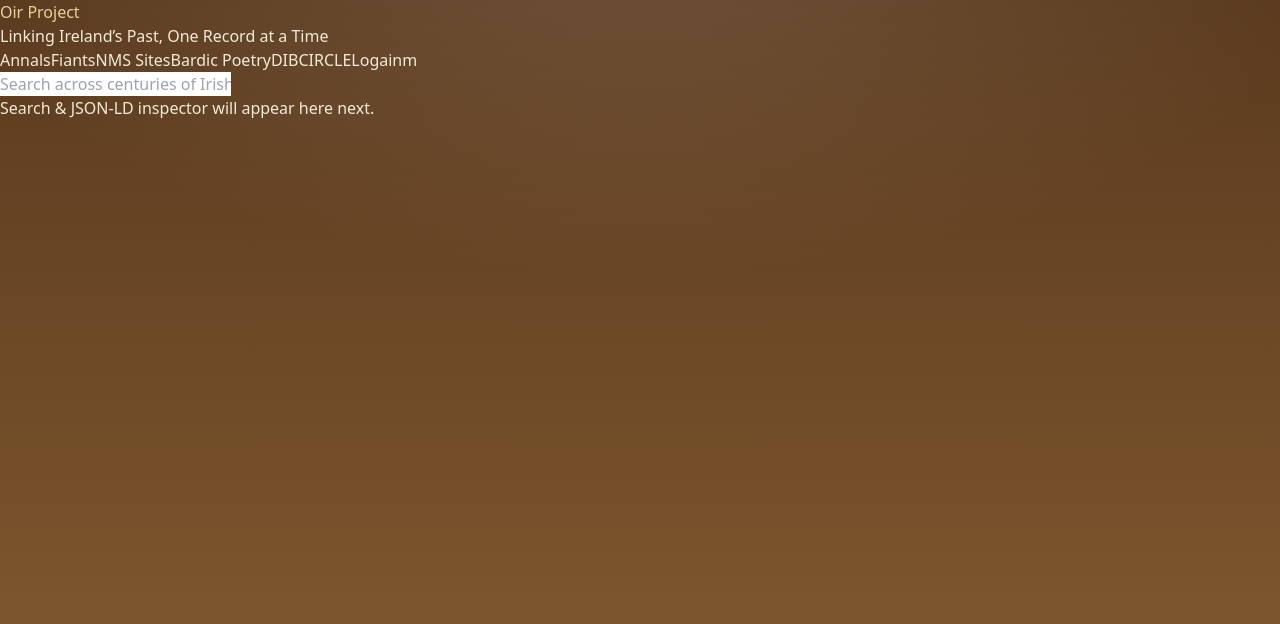
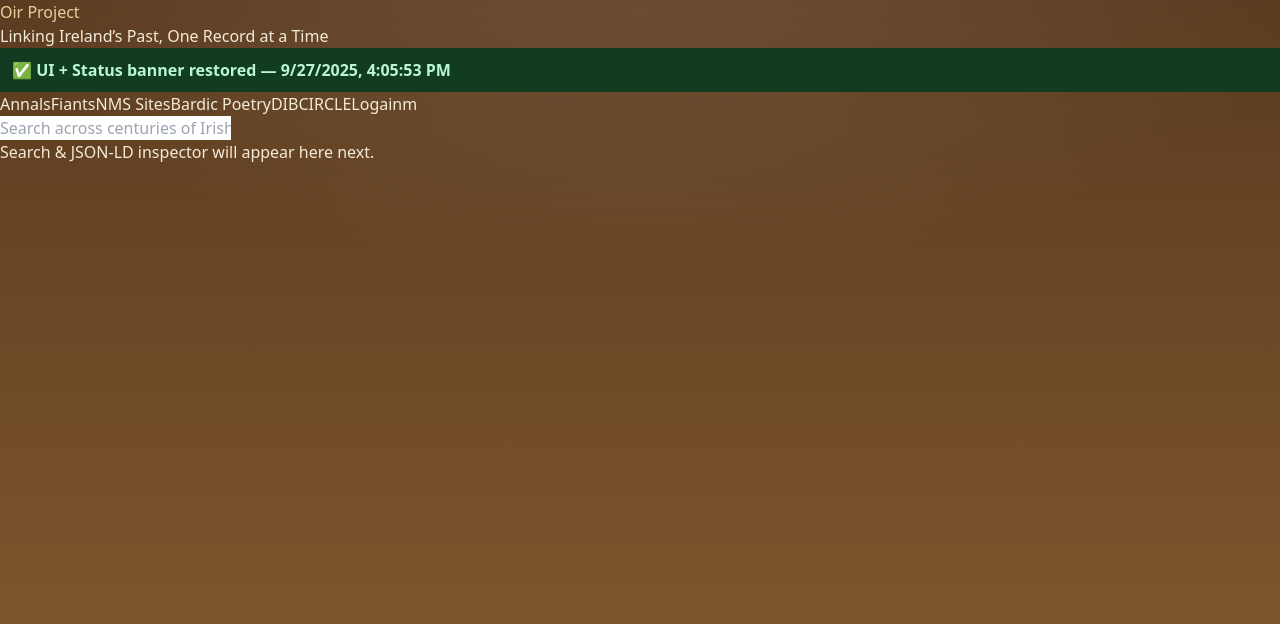
Before and after one commit to finantj/Oir-test-new, a Next.js app: page / in a window 1280 px wide. Shown: the top 624 px of the page. Built offline with nearby package versions, Linux system fonts and the light colour scheme.

Commit message:
feat(status): restore green step banner on landing page

```diff
--- /dev/null
+++ b/src/app/api/status/route.ts
@@ -0,0 +1,18 @@
+import fs from "node:fs/promises";
+import path from "node:path";
+
+export async function GET() {
+  try {
+    const p = path.join(process.cwd(), "src", "status.json");
+    const raw = await fs.readFile(p, "utf8");
+    return new Response(raw, { headers: { "content-type": "application/json" } });
+  } catch (e: any) {
+    return new Response(
+      JSON.stringify({ steps: [], error: e?.message || String(e) }),
+      {
+        headers: { "content-type": "application/json" },
+        status: 200,
+      },
+    );
+  }
+}
--- a/src/app/page.tsx
+++ b/src/app/page.tsx
@@ -1,13 +1,46 @@
+"use client";
+
+import { useEffect, useState } from "react";
+
+type Step = { label: string; time?: string };
+
 export default function Home() {
-  const chips = ['Annals','Fiants','NMS Sites','Bardic Poetry','DIB','CIRCLE','Logainm'];
+  const [steps, setSteps] = useState<Step[]>([]);
+
+  useEffect(() => {
+    fetch("/api/status")
+      .then((r) => r.json())
+      .then((d) => setSteps(d.steps ?? []))
+      .catch(() => {});
+  }, []);
+
+  const last = steps[steps.length - 1];
+  const chips = ["Annals", "Fiants", "NMS Sites", "Bardic Poetry", "DIB", "CIRCLE", "Logainm"];
+
   return (
     <main className="max-w-4xl mx-auto p-6">
       <header className="text-center mb-8">
         <h1 className="text-5xl font-semibold tracking-wide text-gold drop-shadow">Oir Project</h1>
         <p className="mt-2 opacity-90">Linking Ireland’s Past, One Record at a Time</p>
+        {last && (
+          <div
+            className="mt-4 mx-auto max-w-xl rounded-lg border"
+            style={{
+              background: "#123c22",
+              borderColor: "#1ea453",
+              color: "#b8f7cf",
+              fontWeight: 600,
+              padding: "10px 12px",
+            }}
+          >
+            ✅ {last.label} {last.time ? `— ${new Date(last.time).toLocaleString()}` : ""}
+          </div>
+        )}
         <div className="mt-6 flex flex-wrap items-center justify-center gap-3 text-sm">
-          {chips.map(k => (
-            <span key={k} className="px-3 py-2 rounded-full bg-black/25 border border-gold">{k}</span>
+          {chips.map((k) => (
+            <span key={k} className="px-3 py-2 rounded-full bg-black/25 border border-gold">
+              {k}
+            </span>
           ))}
         </div>
       </header>
@@ -17,9 +50,7 @@ export default function Home() {
           placeholder="Search across centuries of Irish history…"
           className="w-full h-12 px-3 text-lg bg-black/20 border border-gold rounded placeholder:opacity-60"
         />
-        <div className="mt-4 text-sm opacity-80">
-          Search & JSON-LD inspector will appear here next.
-        </div>
+        <div className="mt-4 text-sm opacity-80">Search & JSON-LD inspector will appear here next.</div>
       </section>
     </main>
   );
--- a/src/status.json
+++ b/src/status.json
@@ -11,6 +11,10 @@
     {
       "label": "Core datasets indexed (arrays/@graph supported)",
       "time": "2025-09-27T15:53:53.510Z"
+    },
+    {
+      "label": "UI + Status banner restored",
+      "time": "2025-09-27T16:05:53.345Z"
     }
   ]
 }
```
